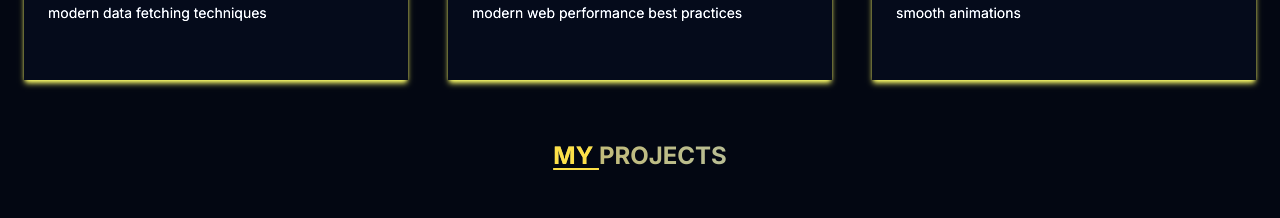
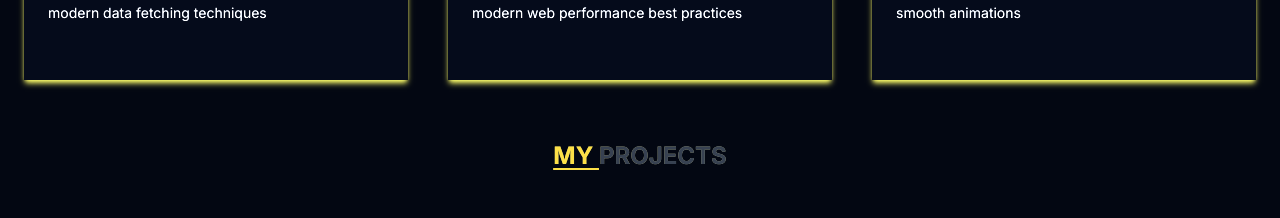
Before and after one commit to reem128-alt/my-protifilio, a Next.js app: page / in a window 1280 px wide. Shown: the part 1440-1658 px from the top of the page. Built offline with nearby package versions, Linux system fonts and the light colour scheme.

Commit message:
Update project2.jsx

```diff
--- a/components/project2.jsx
+++ b/components/project2.jsx
@@ -47,7 +47,7 @@ export default function Project2(){
 
     return (
         <div className="w-full min-h-[400px] mt-4 px-2">
-            <h3 className='text-center font-bold text-2xl p-3 bg-clip-text text-transparent bg-gradient-to-r from-yellow-500 to-blue-300 mb-4'>
+            <h3 className='text-center font-bold text-2xl p-3 bg-clip-text text-gray-700 bg-gradient-to-r from-yellow-500 to-blue-300 mb-4'>
               <span className='underline underline-offset-4 text-yellow-300'>MY </span> PROJECTS
             </h3>
             <ul ref={ref} className='w-full grid grid-cols-1 sm:grid-cols-2 lg:grid-cols-3 gap-3 place-items-center max-w-5xl mx-auto'>
```
